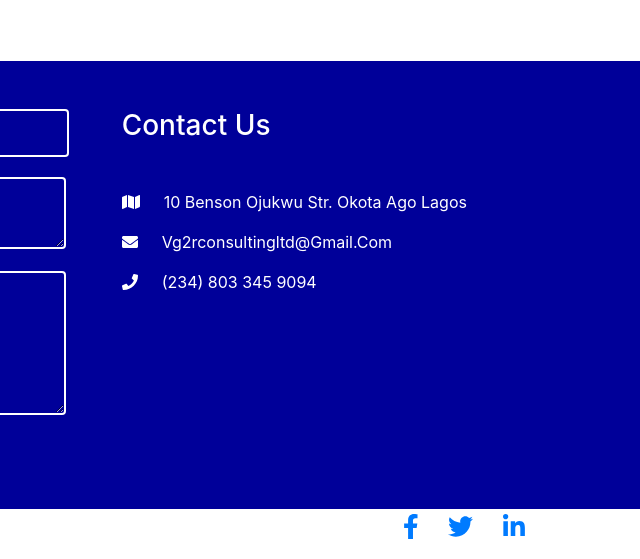
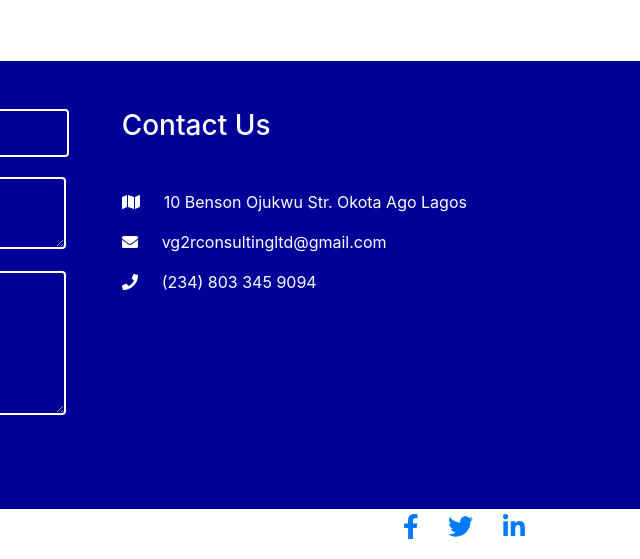
Before and after one commit to oluwatoyinn/vg_client, a plain HTML site: page business-reconstruction.html in a window 1280 px wide. Shown: the part 1447-2006 px from the top of the page, 640-1280 px from the left. Drawn offline with nearby package versions, Linux system fonts and the light colour scheme; a script that the page names is missing; a web font is replaced by a local one.

```diff
--- a/business-reconstruction.html
+++ b/business-reconstruction.html
@@ -170,7 +170,7 @@
                  <!-- <div id="status" class="error mt-3">Successfully submitted</div>  -->
             </div>
 
-            <div class="col-md-5 footer-contact address text-capitalize py-5">
+            <div class="col-md-5 footer-contact address py-5">
                 <h3 class="mb-5">Contact Us</h3>
                 <p class="d-flex flex-wrap">
                     <span class="mr-4 footer-icon"><i class="fas fa-map"></i></span>
```
Also changed, not shown: consulting.html (+1 -1 lines), contactUs.html (+1 -1 lines), corporate-governance.html (+1 -1 lines), tax-planning.html (+1 -1 lines), training.html (+1 -1 lines).
